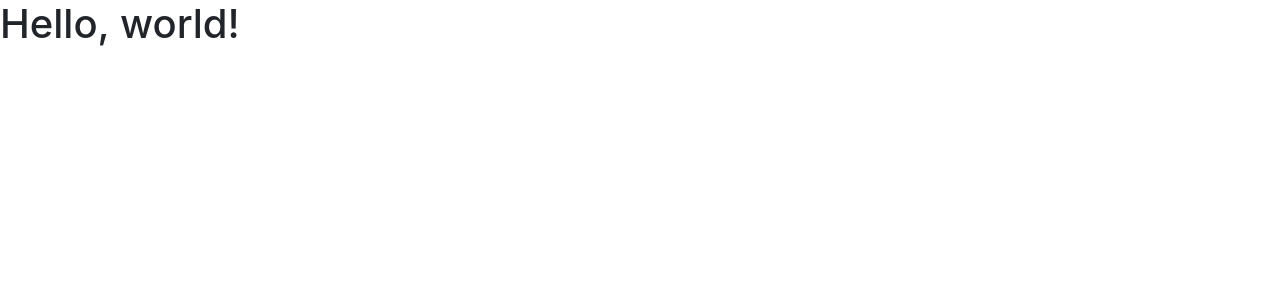
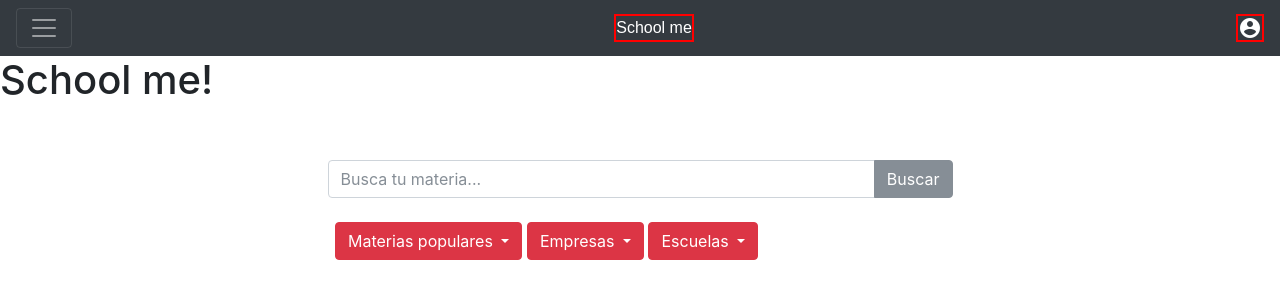
Before and after one commit to DanyelMiranda/producto_final, a plain HTML site: page index.html in a window 1280 px wide. Drawn offline with nearby package versions, Linux system fonts and the light colour scheme.

Commit message:
Se agregó buscador y botones de materias

```diff
--- a/estilos.css
+++ b/estilos.css
@@ -0,0 +1,18 @@
+
+
+.rotulo {
+	font-family: arial;
+	color: white;
+	border: solid 2px red;
+	text-align: center;
+}
+
+.material-icons {
+	color: white;
+	border: solid 2px red;
+	text-align: left;
+}
+
+.container {
+	width: 100%;
+}
--- a/index.html
+++ b/index.html
@@ -1,17 +1,85 @@
 <!doctype html>
 <html lang="en">
   <head>
-    <title>Hello, world!</title>
+    <title>School me</title>
     <!-- Required meta tags -->
     <meta charset="utf-8">
     <meta name="viewport" content="width=device-width, initial-scale=1, shrink-to-fit=no">
 
     <!-- Bootstrap CSS -->
     <link rel="stylesheet" href="https://maxcdn.bootstrapcdn.com/bootstrap/4.0.0-beta.2/css/bootstrap.min.css" integrity="sha384-PsH8R72JQ3SOdhVi3uxftmaW6Vc51MKb0q5P2rRUpPvrszuE4W1povHYgTpBfshb" crossorigin="anonymous">
-    <link rel="stylesheet" type="text/css" href="estlos.css">
+    <link href="https://fonts.googleapis.com/icon?family=Material+Icons"
+          rel="stylesheet">
+    <link rel="stylesheet" type="text/css" href="estilos.css">
   </head>
   <body>
-    <h1>Hello, world!</h1>
+  	<!-- Inicia buscador de materias -->
+    <div class="pos-f-t">
+      <div class="collapse" id="navbarToggleExternalContent">
+        <div class="bg-dark p-4">
+          <h4 class="text-white">School me</h4>
+          <span class="text-muted">Encuentra a los mejores tutores</span>
+        </div>
+      </div>
+      <nav class="navbar navbar-dark bg-dark">
+        <button class="navbar-toggler" type="button" data-toggle="collapse" data-target="#navbarToggleExternalContent" aria-controls="navbarToggleExternalContent" aria-expanded="false" aria-label="Toggle navigation">
+        <span class="navbar-toggler-icon"></span>
+        </button>
+        <span class="rotulo">School me</span>
+        <i class="material-icons">account_circle</i>
+      </nav>
+    </div>
+    <h1>School me!</h1>
+    <br>
+    <br>
+    	<!-- Buscador -->
+    <div class="row">
+    <div class="col-lg-6 offset-lg-3">
+        <div class="input-group">
+          <input type="text" class="form-control" placeholder="Busca tu materia..." aria-label="Search for...">
+          <span class="input-group-btn">
+            <button class="btn btn-secondary" type="button">Buscar</button>
+          </span>
+        </div>
+      </div>
+    </div>
+    <br>
+    <!-- Example single danger button -->
+    <div class="container col-lg-6">
+    	<div class="btn-group">
+    	  <button type="button" class="btn btn-danger dropdown-toggle" data-toggle="dropdown" aria-haspopup="true" aria-expanded="false">
+    	    Materias populares
+    	  </button>
+    	  <div class="dropdown-menu">
+    	    <a class="dropdown-item" href="#">Sociología</a>
+    	    <a class="dropdown-item" href="#">Derecho</a>
+    	    <a class="dropdown-item" href="#">Administración</a>
+    	  </div>
+    	</div>
+    	<div class="btn-group">
+    	  <button type="button" class="btn btn-danger dropdown-toggle" data-toggle="dropdown" aria-haspopup="true" aria-expanded="false">
+    	    Empresas
+    	  </button>
+    	  <div class="dropdown-menu">
+    	    <a class="dropdown-item" href="#">UX</a>
+    	    <a class="dropdown-item" href="#">Desarrollo web</a>
+    	    <a class="dropdown-item" href="#">Consultoría</a>
+    	  </div>
+    	</div>
+    	<div class="btn-group">
+    	  <button type="button" class="btn btn-danger dropdown-toggle" data-toggle="dropdown" aria-haspopup="true" aria-expanded="false">
+    	    Escuelas
+    	  </button>
+    	  <div class="dropdown-menu">
+    	    <a class="dropdown-item" href="#">Nivel Básico</a>
+    	    <a class="dropdown-item" href="#">Medio superior</a>
+    	    <a class="dropdown-item" href="#">Universitario</a>
+    	  </div>
+    	</div>
+    </div>
+
+
+
 
     <!-- Optional JavaScript -->
     <!-- jQuery first, then Popper.js, then Bootstrap JS -->
```
